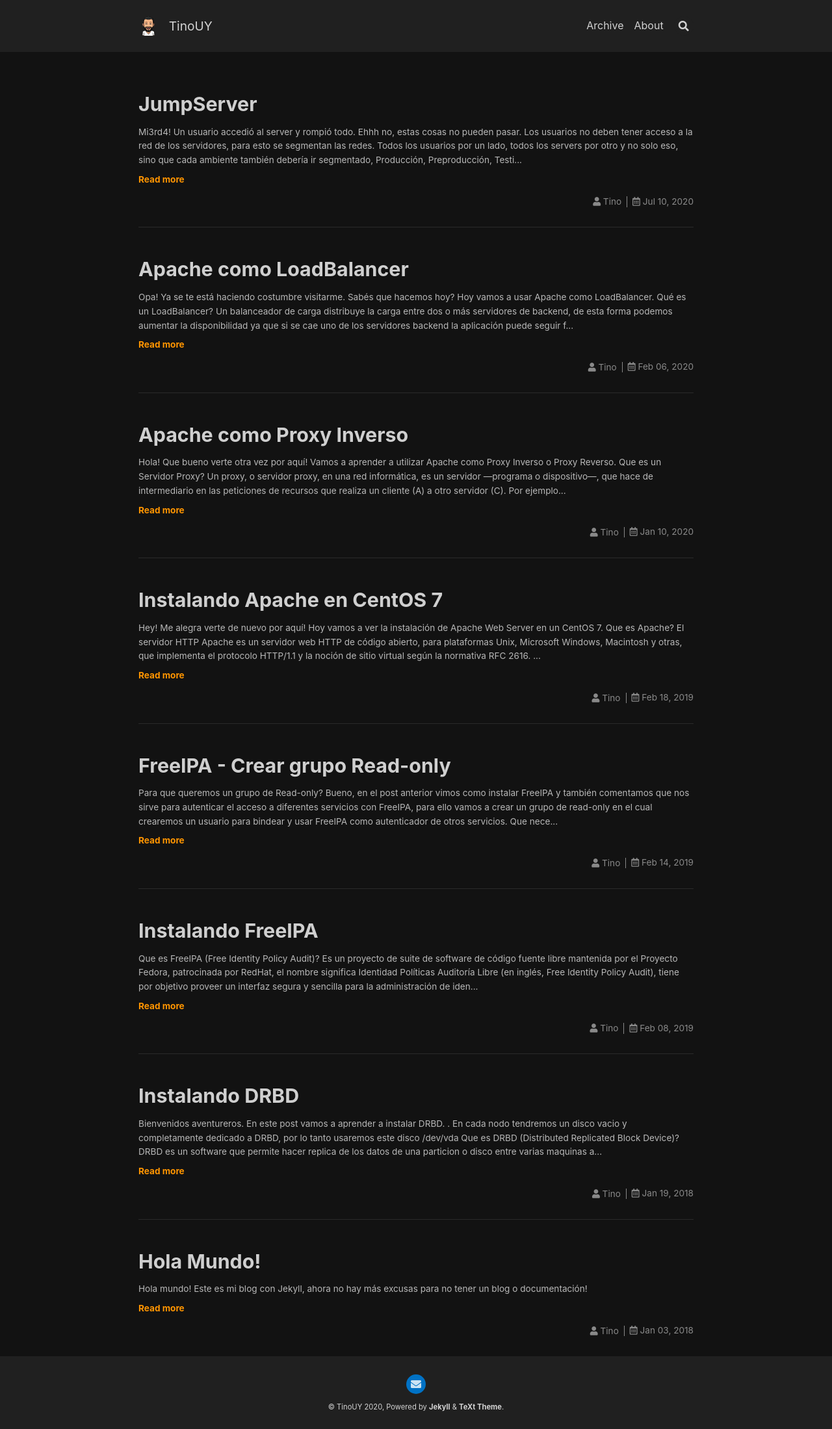
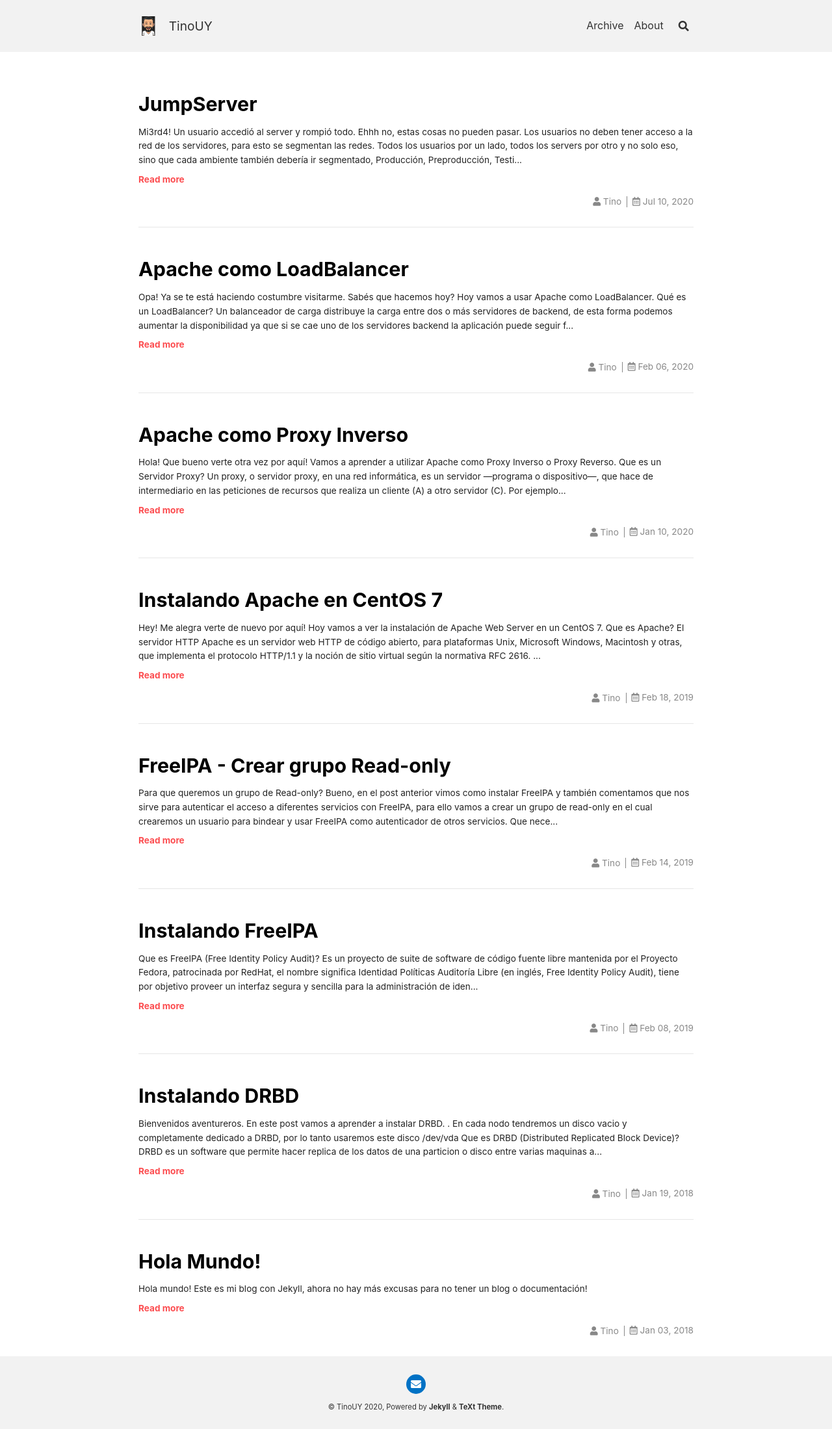
Before and after one commit to duffycop/blog, a Jekyll site: the page built from index.html, in a window 1280 px wide. Shown: the whole page at 65% size. Built offline with Jekyll 4.4.1, drawn with Linux system fonts in a browser that asks for light colours; nearby versions of some CDN libraries; the list of posts is cut into pages by our own code.

Commit message:
Update _config.yml

```diff
--- a/_config.yml
+++ b/_config.yml
@@ -16,8 +16,8 @@
 
 ## => Site Settings
 ##############################
-text_skin: dark # "default" (default), "dark", "forest", "ocean", "chocolate", "orange"
-highlight_theme: default # "default" (default), "tomorrow", "tomorrow-night", "tomorrow-night-eighties", "tomorrow-night-blue", "tomorrow-night-bright"
+text_skin: default # "default" (default), "dark", "forest", "ocean", "chocolate", "orange"
+highlight_theme: tomorrow-night-eighties # "default" (default), "tomorrow", "tomorrow-night", "tomorrow-night-eighties", "tomorrow-night-blue", "tomorrow-night-bright"
 url     : https://tinouy.com # the base hostname & protocol for your site e.g. https://www.someone.com
 baseurl : # does not include hostname
 title   : TinoUY
```
